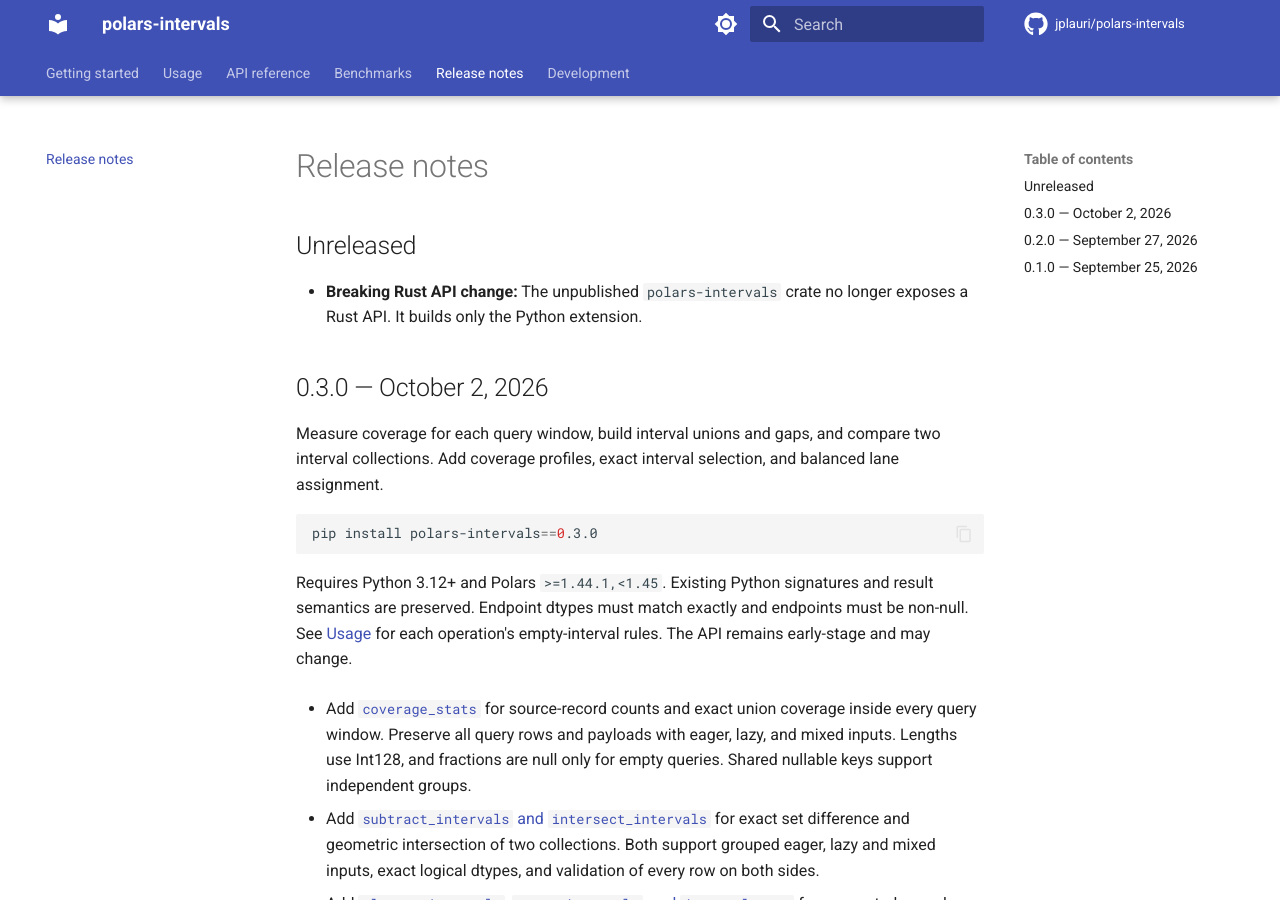
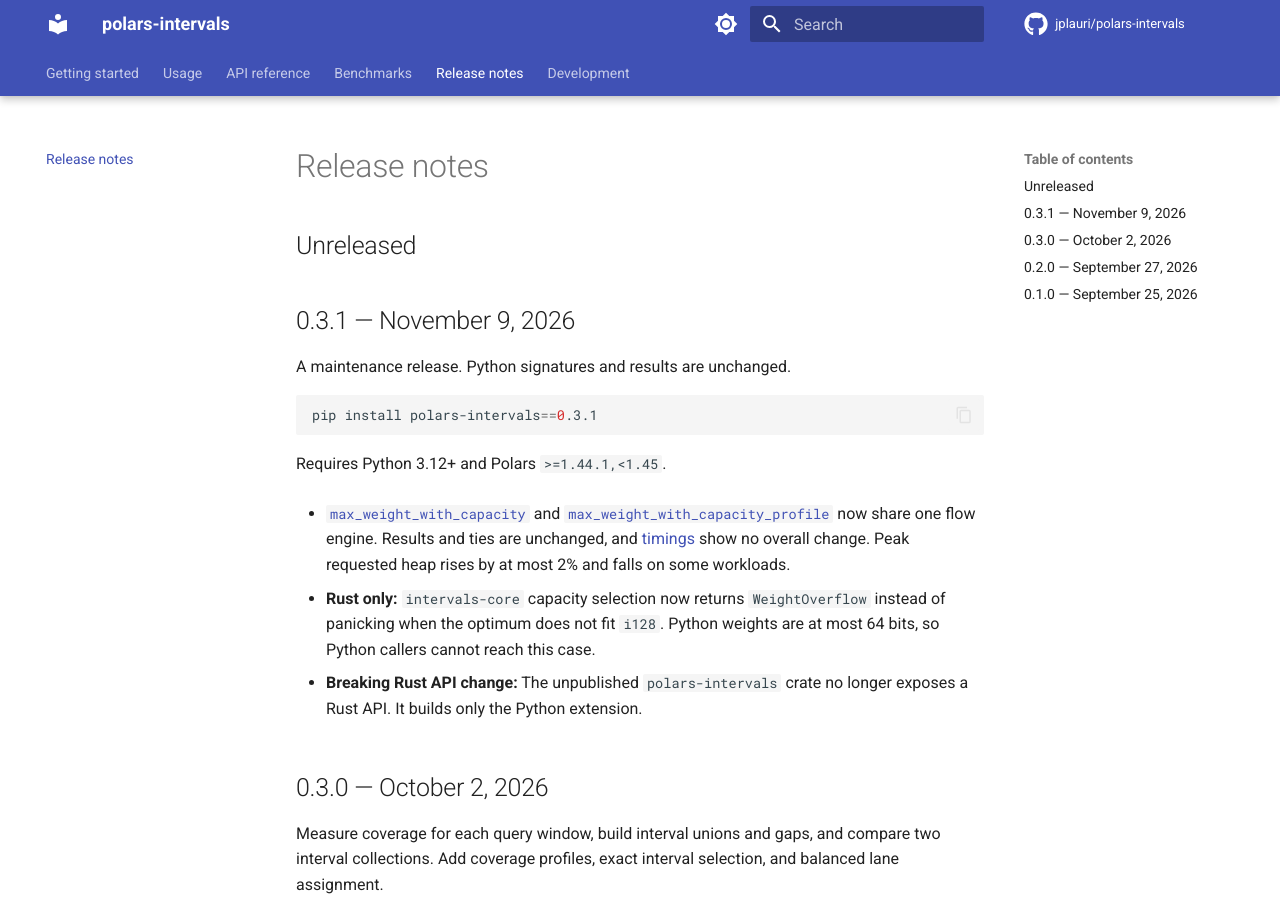
Before and after one commit to jplauri/polars-intervals, an MkDocs documentation site: the page built from docs/changelog.md, in a window 1280 px wide and 900 px high. Built offline with MkDocs 1.6.1 and Material for MkDocs 9.7.7, drawn with Linux system fonts in a browser that asks for light colours; comment, search, counter and statistics services are not loaded.

Commit message:
chore: prepare v0.3.1 release
Co-Authored-By: Claude Opus 5.5 <noreply@anthropic.com>

````diff
--- a/docs/changelog.md
+++ b/docs/changelog.md
@@ -1,6 +1,26 @@
 # Release notes
 
 ## Unreleased
+
+## 0.3.1 — November 9, 2026
+
+A maintenance release. Python signatures and results are unchanged.
+
+```sh
+pip install polars-intervals==0.3.1
+```
+
+Requires Python 3.12+ and Polars `>=1.44.1,<1.45`.
+
+- [`max_weight_with_capacity`](usage.md#select-with-a-simultaneous-capacity) and
+  [`max_weight_with_capacity_profile`](usage.md#select-with-a-capacity-profile)
+  now share one flow engine. Results and ties are unchanged, and
+  [timings](capacity-scheduling-benchmarks.md) show no overall change. Peak
+  requested heap rises by at most 2% and falls on some workloads.
+
+- **Rust only:** `intervals-core` capacity selection now returns `WeightOverflow`
+  instead of panicking when the optimum does not fit `i128`. Python weights are
+  at most 64 bits, so Python callers cannot reach this case.
 
 - **Breaking Rust API change:** The unpublished `polars-intervals` crate no
   longer exposes a Rust API. It builds only the Python extension.
````
Also changed, not shown: 3 other files.
